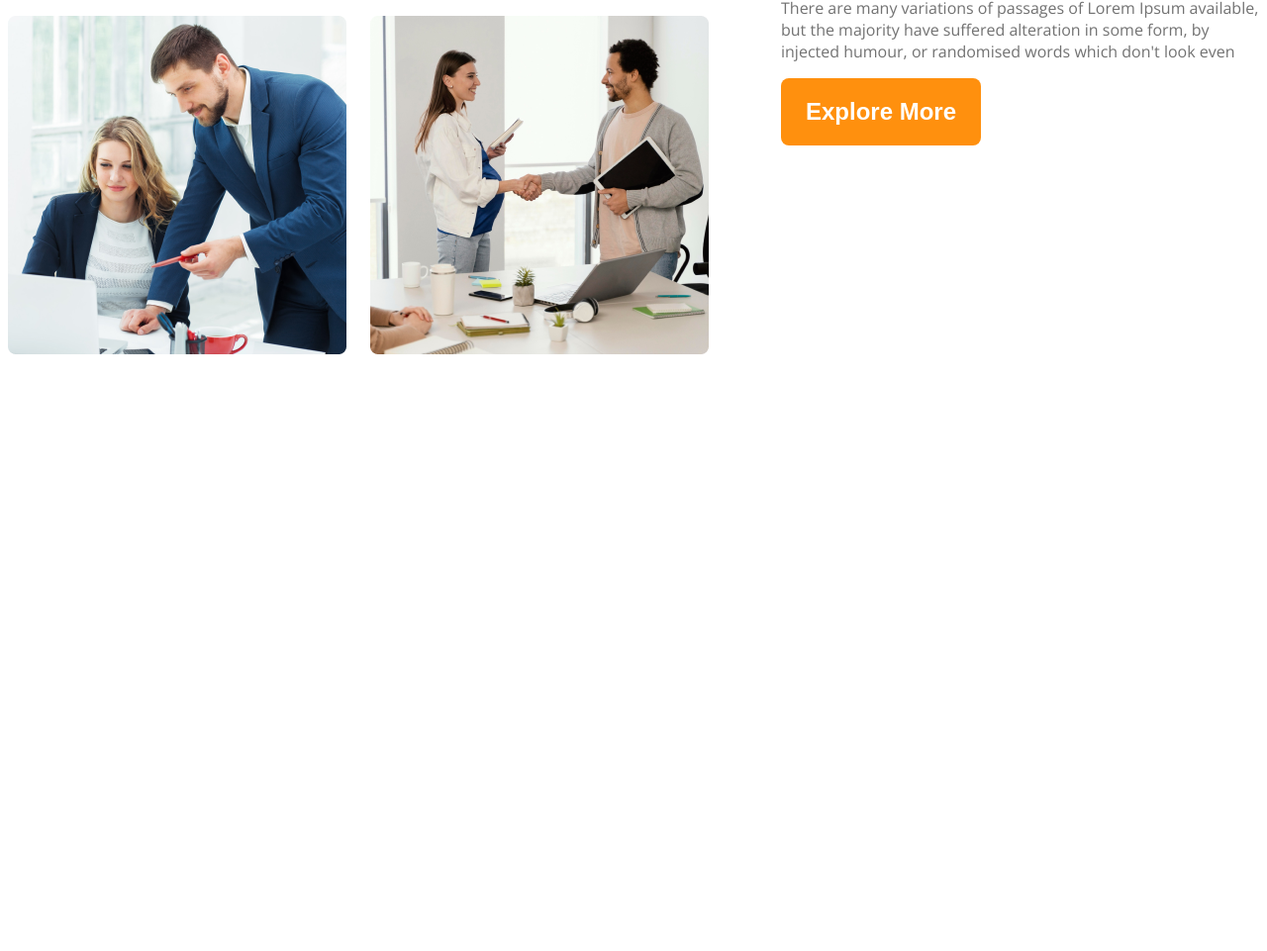
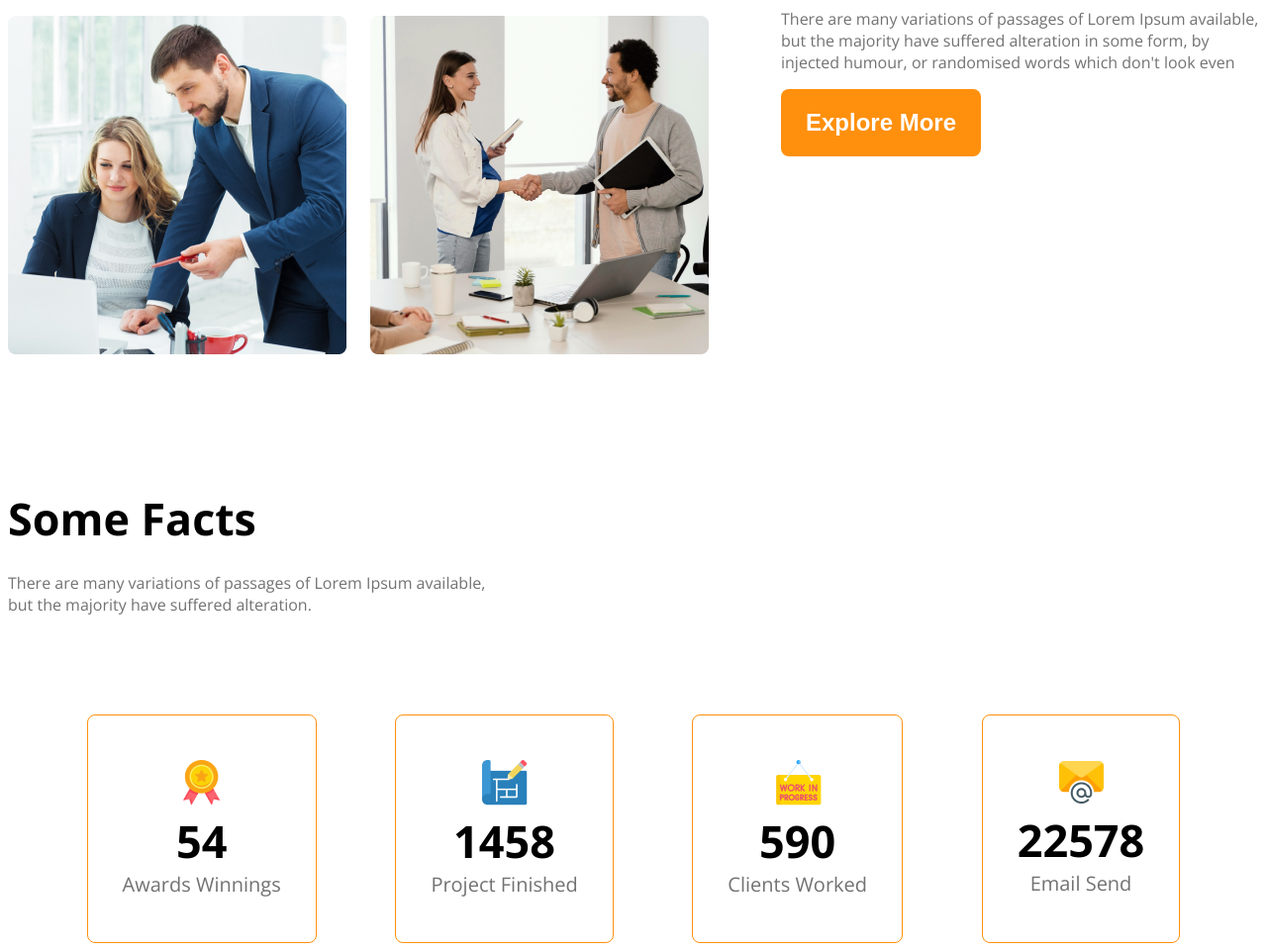
Before and after one commit to ShantoOBS/G3-architect-website, a plain HTML site: page index.html in a window 1280 px wide. Shown: the part 1711-2672 px from the top of the page at 99% size. Before the commit the page ends 2082 px from the top, so only its background shows below. Drawn offline with nearby package versions, Linux system fonts and the light colour scheme.

Commit message:
add some fact secion is done

```diff
--- a/index.html
+++ b/index.html
@@ -46,7 +46,7 @@
     </header>
 
     <main>
-
+        <!-- teams code -->
         <section class="feature-container display-flex">
 
             <div class="feature-container-img">
@@ -57,7 +57,7 @@
             </div>
 
             <div class="feature-data">
-                <h1 class="feature-title"> <span class="Quick-list dark-3">Quick list</span> <span class="of-Our">of Our</span>
+                <h1 class="feature-title section-title"> <span class="Quick-list dark-3">Quick list</span> <span class="of-Our">of Our</span>
                 <br><span class="Features">Features</span> </h1>
                 <p class="feature-dis dark-3">There are many variations of passages of Lorem Ipsum available, but the
                     majority have suffered alteration in some form, by injected humour, or randomised words which don't
@@ -68,6 +68,44 @@
 
         </section>
 
+       <!-- enjoy all features -->
+
+       <section>
+          <h3 class="section-title">Some Facts</h3>
+          <p class="dark-3">There are many variations of passages of Lorem Ipsum available, <br> but the majority have suffered alteration.</p>
+
+          <div class="some-fact-container display-flex">
+            <div class="fact-item">
+                <div class="fact-in">
+                    <img class="fact-img" src="images/icons/ribon.png" alt="">
+                    <p class="fact-num">54</p>
+                    <p class="fac-dis dark-3">Awards Winnings</p>
+                </div>
+            </div>
+            <div class="fact-item">
+                <div class="fact-in">
+                    <img class="fact-img" src="images/icons/projects.png" alt="">
+                    <p class="fact-num">1458</p>
+                    <p class="fac-dis dark-3">Project Finished</p>
+                </div>
+            </div>
+            <div class="fact-item">
+                <div class="fact-in">
+                    <img class="fact-img" src="images/icons/customers.png" alt="">
+                    <p class="fact-num">590</p>
+                    <p class="fac-dis dark-3">Clients Worked</p>
+                </div>
+            </div>
+            <div class="fact-item">
+                <div class="fact-in">
+                    <img class="fact-img" src="images/icons/email.png" alt="">
+                    <p class="fact-num">22578</p>
+                    <p class="fac-dis dark-3">Email Send</p>
+                </div>
+            </div>
+          </div>
+       </section>
+
     </main>
 
     <footer>
--- a/style.css
+++ b/style.css
@@ -8,6 +8,7 @@
     font-variation-settings:
         "wdth" 100;
 }
+
 
 /* share style  */
 
@@ -38,6 +39,11 @@
 
 }
 
+.section-title{
+      font-size: 2.8rem;
+    font-weight: 700;
+    margin-bottom: 24px;
+}
 /* header style  */
 
 
@@ -132,39 +138,66 @@ main > section{
     margin-bottom: 25px;
 }
 
-.Quick-list {
-    font-size: 2.8rem;
-    font-weight: 600;
-}
-
-.of-Our {
-    font-size: 2.8rem;
-    font-weight: bold;
-}
 
 .Features {
-    font-size: 2.8rem;
     color: #FF900E;
     font-weight: bold;
 
 }
 
+/*  for some facts style */
+.some-fact-container{
+    justify-content: space-evenly;
+    margin-top: 100px;
+}
+.fact-item{
+    border: 1px solid #FF900E;
+    border-radius: 8px;
+
+
+}
+
+.fact-in{
+     padding: 45px 35px;
+     text-align: center;
+}
+
+.fact-num{
+    font-size: 45px;
+    font-weight: 700;
+    margin: 0px;
+
+}
+
+.fac-dis{
+     font-size: 20px;
+     margin: 0px;
+
+}
+
 /* responsive media quary */
 
-@media screen and (max-width:576px) {
+@media screen and (max-width:718px) {
 
     .navbar,
     .nav-links,
-    .feature-container {
+    .feature-container, .some-fact-container {
         flex-direction: column;
     }
+    .some-fact-container{
+        gap:20px;
+    }
 
+     .fact-item{
+        margin: 20px auto;
+     }
     .navbar,
     .nav-links {
         text-align: center;
     }
 
-    .feature-data {
+   .feature-data {
+        margin: 20px auto;
         padding: 20px;
     }
 
@@ -174,3 +207,24 @@ main > section{
         gap: 24px;
     }
 }
+
+/*  responsive for tab  */
+
+@media screen and (min-width:719px) and (max-width:1048px){
+
+     .feature-container {
+        flex-direction: column;
+    }
+
+     .some-fact-container{
+        gap:20px;
+
+     }
+     .fact-item{
+        margin: 20px auto;
+     }
+     .feature-data {
+        margin: 20px auto;
+        padding: 20px;
+    }
+}
```
